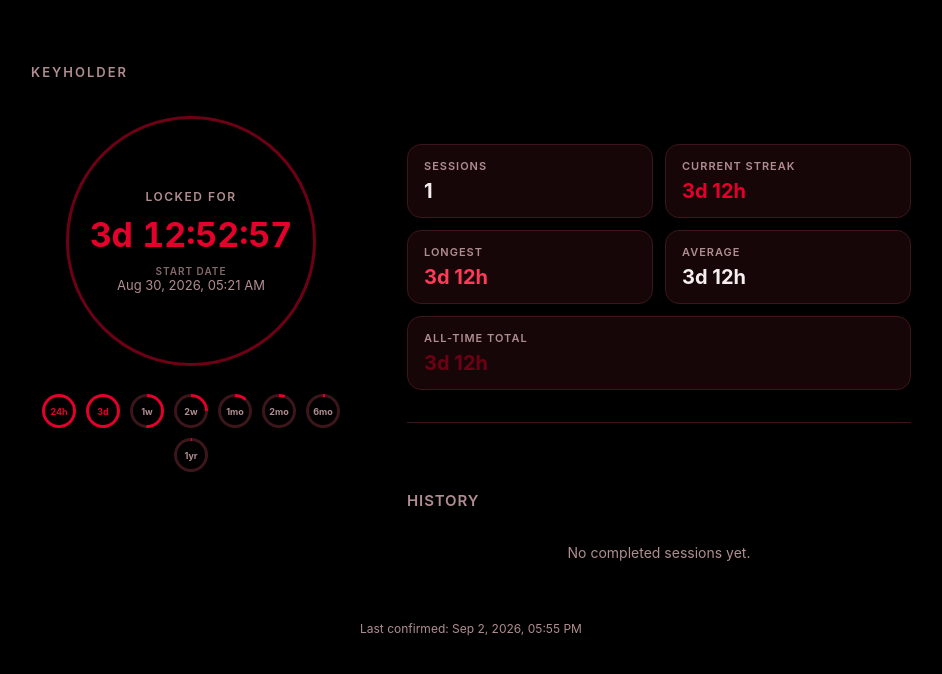
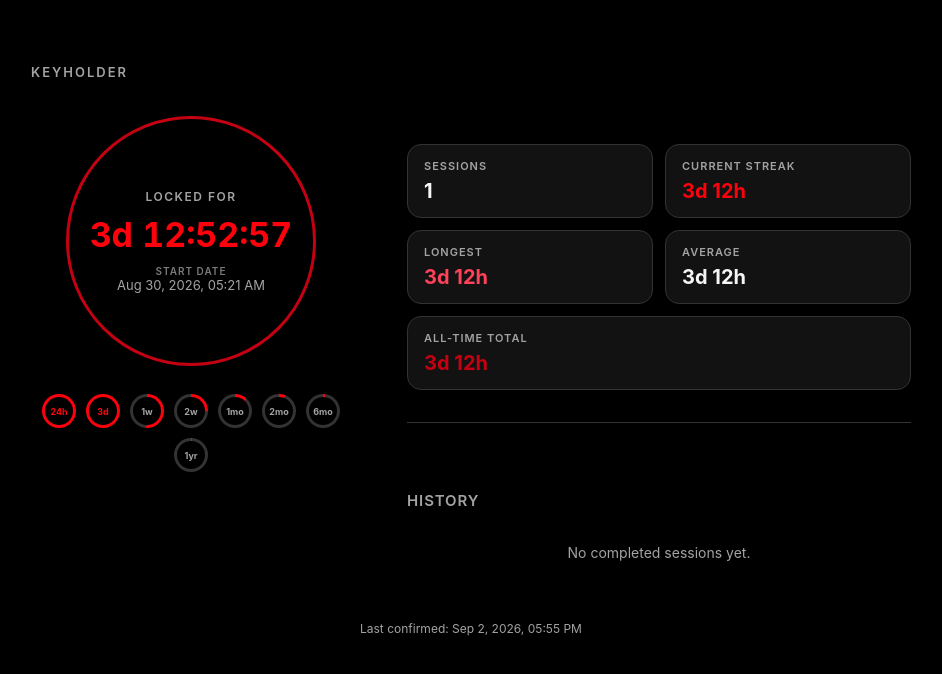
Before and after one commit to Hya-Boy/KeyholderWebUI, a plain HTML site: page keyholder-status-site/index.html in a window 1280 px wide. Shown: the whole page, without its empty margins (169-1111 px from the left). Drawn offline with Linux system fonts and the light colour scheme; files whose address does not match are found by name.

Commit message:
Add files via upload

```diff
--- a/keyholder-status-site/style.css
+++ b/keyholder-status-site/style.css
@@ -1,49 +1,53 @@
+/* Surfaces and text are neutral (no hue tint) across every theme on purpose — color identity
+   lives entirely in the accent, not in a colorized "mauve"-style near-black. Pure black
+   background, plain gray panels/borders/secondary text, and a genuinely vibrant per-theme
+   accent (not a desaturated/muted tone). */
 :root {
   --void-black: #000000;
-  --panel: #160607;
-  --panel-elevated: #200A0C;
-  --steel-line: #3D161B;
-  --accent-red: #E4002B;
-  --deep-crimson: #6E0016;
-  --bright-red: #FF3B57;
-  --text-primary: #F5EEEE;
-  --text-secondary: #B08D91;
+  --panel: #121212;
+  --panel-elevated: #1C1C1C;
+  --steel-line: #333333;
+  --accent-red: #FF000D;
+  --deep-crimson: #C40012;
+  --bright-red: #FF4159;
+  --text-primary: #F5F5F5;
+  --text-secondary: #A3A3A3;
 }
 
 :root[data-theme="blue"] {
   --void-black: #000000;
-  --panel: #06111A;
-  --panel-elevated: #0A1A24;
-  --steel-line: #163040;
-  --accent-red: #0080E4;
-  --deep-crimson: #004C8C;
-  --bright-red: #3BB4FF;
-  --text-primary: #EEF3F5;
-  --text-secondary: #8DA6B0;
+  --panel: #121212;
+  --panel-elevated: #1C1C1C;
+  --steel-line: #333333;
+  --accent-red: #0080FF;
+  --deep-crimson: #0047CC;
+  --bright-red: #4DB8FF;
+  --text-primary: #F5F5F5;
+  --text-secondary: #A3A3A3;
 }
 
 :root[data-theme="green"] {
   --void-black: #000000;
-  --panel: #071409;
-  --panel-elevated: #0C1F0E;
-  --steel-line: #1E3D22;
-  --accent-red: #12A83D;
-  --deep-crimson: #0E6E28;
-  --bright-red: #3BFF7A;
-  --text-primary: #EEF5EF;
-  --text-secondary: #8FB098;
+  --panel: #121212;
+  --panel-elevated: #1C1C1C;
+  --steel-line: #333333;
+  --accent-red: #00E676;
+  --deep-crimson: #00A344;
+  --bright-red: #66FFA6;
+  --text-primary: #F5F5F5;
+  --text-secondary: #A3A3A3;
 }
 
 :root[data-theme="orange"] {
   --void-black: #000000;
-  --panel: #190D06;
-  --panel-elevated: #24140A;
-  --steel-line: #402A16;
-  --accent-red: #E47800;
-  --deep-crimson: #8C4A00;
-  --bright-red: #FF9E3B;
-  --text-primary: #F5EFEA;
-  --text-secondary: #B0968D;
+  --panel: #121212;
+  --panel-elevated: #1C1C1C;
+  --steel-line: #333333;
+  --accent-red: #FF6D00;
+  --deep-crimson: #CC5800;
+  --bright-red: #FFA24D;
+  --text-primary: #F5F5F5;
+  --text-secondary: #A3A3A3;
 }
 
 * { box-sizing: border-box; }
```
